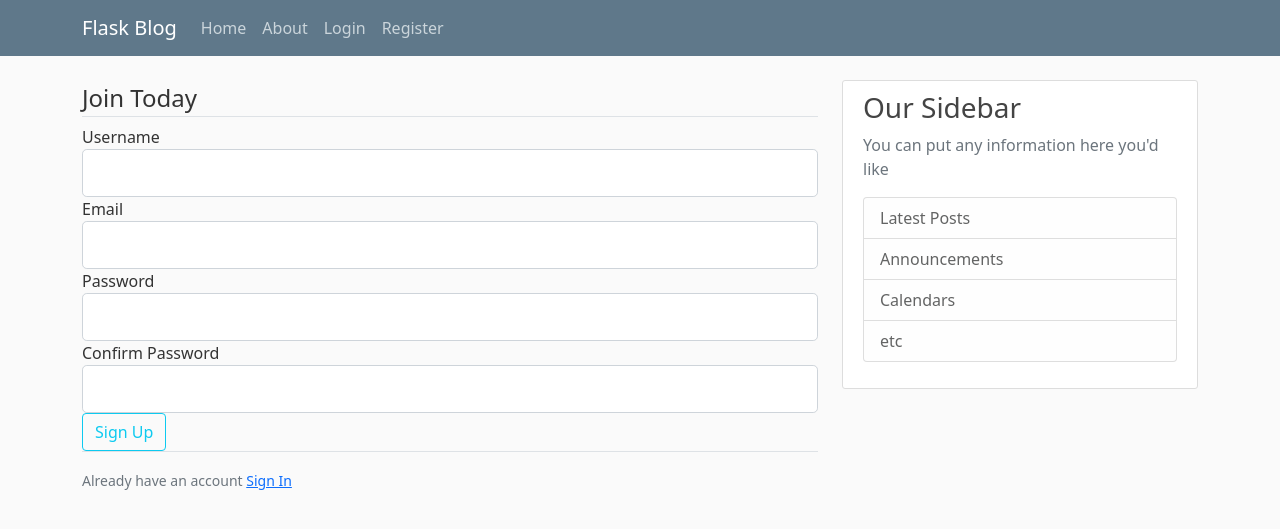
After one commit to Emmzy17/blog_app, a Flask app: page /register in a window 1280 px wide. The commit adds this page. Shown: the top 529 px of the page. Run offline with Flask 2, Linux system fonts and the light colour scheme.

Commit message:
Flask Blog

```diff
--- a/flaskblog.py
+++ b/flaskblog.py
@@ -1,5 +1,12 @@
-from flask import Flask, render_template, url_for
+from crypt import methods
+import os
+from flask import Flask, render_template, url_for, flash, redirect
+from forms import Registration, Login
+from dotenv import load_dotenv
+
+load_dotenv()
 app = Flask(__name__)
+app.config['SECRET_KEY'] = os.getenv('SECRET_KEY')
 
 posts = [
     {
@@ -21,6 +28,21 @@ posts = [
 def home():
     return render_template('home.html', posts = posts)
 
+@app.route('/register', methods = ['GET', 'POST'])
+def register():
+    form = Registration()
+    if form.validate_on_submit():
+        flash(f'Account created successfully for {form.username.data}', 'success')
+        return redirect(url_for('home'))
+    return render_template('register.html', title = 'Register', form=form)
+
+@app.route('/login', methods= ['GET', 'POST'])
+def login():
+    form = Login()
+    return render_template('login.html', title = 'Login', form=form)
+
+
+
 @app.route('/about')
 def about():
     return render_template('about.html', title = 'About Page')
--- a/forms.py
+++ b/forms.py
@@ -0,0 +1,16 @@
+from flask_wtf import FlaskForm
+from wtforms import StringField, PasswordField, SubmitField, BooleanField
+from wtforms.validators import DataRequired, Length, Email, EqualTo
+
+class Registration(FlaskForm):
+    username  = StringField('Username', validators=[DataRequired(), Length(min=2, max = 20)])
+    email = StringField('Email', validators=[DataRequired(), Email()])
+    password  = PasswordField('Password', validators=[DataRequired()])
+    confirm_password =  PasswordField('Confirm Password', validators=[DataRequired(), EqualTo('password')])
+    submit = SubmitField('Sign Up')
+
+class Login(FlaskForm):
+    email = StringField('Email', validators=[DataRequired(), Email()])
+    password  = PasswordField('password', validators=[DataRequired()])
+    remember = BooleanField('Remember Me')
+    submit = SubmitField('Sign Up')
--- a/templates/layout.html
+++ b/templates/layout.html
@@ -7,7 +7,7 @@
 
     <!-- Bootstrap CSS -->
     <link href="https://cdn.jsdelivr.net/npm/bootstrap@5.1.3/dist/css/bootstrap.min.css" rel="stylesheet" integrity="sha384-1BmE4kWBq78iYhFldvKuhfTAU6auU8tT94WrHftjDbrCEXSU1oBoqyl2QvZ6jIW3" crossorigin="anonymous">
-    <link type="text/css" href="{{ url_for('static', filename='main.css') }}" >
+    <link href="{{ url_for('static', filename='main.css') }}" rel="stylesheet" >
     {% if title %}
         <title> Flask Blog - {{ title }}</title>
     {% else %}
@@ -39,7 +39,16 @@
       <main role="main" class="container">
         <div class="row">
             <div class="col-md-8">
-                {% block content %}{% endblock %}
+              {% with messages = get_flashed_messages(with_categories = True) %}
+                {% if messages %}
+                  {% for category, message in messages %}
+                    <div class="alert alert-{{ category }}">
+                        {{ message }}
+                    </div>
+                  {% endfor %}
+                {% endif %}
+              {% endwith %}
+              {% block content %}{% endblock %}
             </div>
             <div class="col-md-4">
                 <div class="content-section">
--- /dev/null
+++ b/templates/register.html
@@ -0,0 +1,73 @@
+{% extends 'layout.html'%}
+{% block content %}
+    <div class="cross-section">
+        <form method="POST" action="">
+            {{ form.hidden_tag() }}
+            <fieldset class="form-group">
+                <legend class="border-bottom mb4"> Join Today </legend>
+                <div class="form-group">
+                    {{ form.username.label(class='form-control-label') }}
+
+                    {% if form.username.errors %}
+                        {{ form.username(class='form-control form-control-lg is-invalid')}}
+                        <div class="invalid-feedback">
+                            {% for error in form.username.errors %}
+                                <spam> {{ error }}</spam>
+                            {% endfor %}
+                        </div>
+                    {% else %}
+                        {{ form.username(class='form-control form-control-lg')}}
+                    {% endif %}
+
+                </div>
+                <div class="form-group">
+                    {{ form.email.label(class='form-control-label') }}
+                    {% if form.email.errors %}
+                        {{ form.email(class='form-control form-control-lg is-invalid')}}
+                        <div class="invalid-feedback">
+                            {% for error in form.email.errors %}
+                                <spam> {{ error }}</spam>
+                            {% endfor %}
+                        </div>
+                    {% else %}
+                        {{ form.email(class='form-control form-control-lg')}}
+                    {% endif %}
+                </div>
+                <div class="form-group">
+                    {{ form.password.label(class='form-control-label') }}
+                    {% if form.password.errors %}
+                        {{ form.password(class='form-control form-control-lg is-invalid')}}
+                        <div class="invalid-feedback">
+                            {% for error in form.password.errors %}
+                                <spam> {{ error }}</spam>
+                            {% endfor %}
+                        </div>
+                    {% else %}
+                        {{ form.password(class='form-control form-control-lg')}}
+                    {% endif %}
+                </div>
+                <div class="form-group">
+                    {{ form.confirm_password.label(class='form-control-label', placeholder='Input password') }}
+                    {% if form.confirm_password.errors %}
+                        {{ form.confirm_password(class='form-control form-control-lg is-invalid')}}
+                        <div class="invalid-feedback">
+                            {% for error in form.username.errors %}
+                                <spam> {{ error }}</spam>
+                            {% endfor %}
+                        </div>
+                    {% else %}
+                        {{ form.confirm_password(class='form-control form-control-lg')}}
+                    {% endif %}
+                </div>
+            </fieldset>
+            <div class="form-group">
+                {{ form.submit(class='btn btn-outline-info') }}
+            </div>
+        </form>
+    </div>
+    <div class="border-top pt-3">
+        <small class="text-muted">
+            Already have an account <a class="ml-2" href="{{ url_for('login') }}"> Sign In </a>
+        </small>
+    </div>
+{% endblock content %}
```
Also changed, not shown: templates/login.html (added, +44 -0 lines), static/main.css (line endings or trailing spaces), 1 other file.
